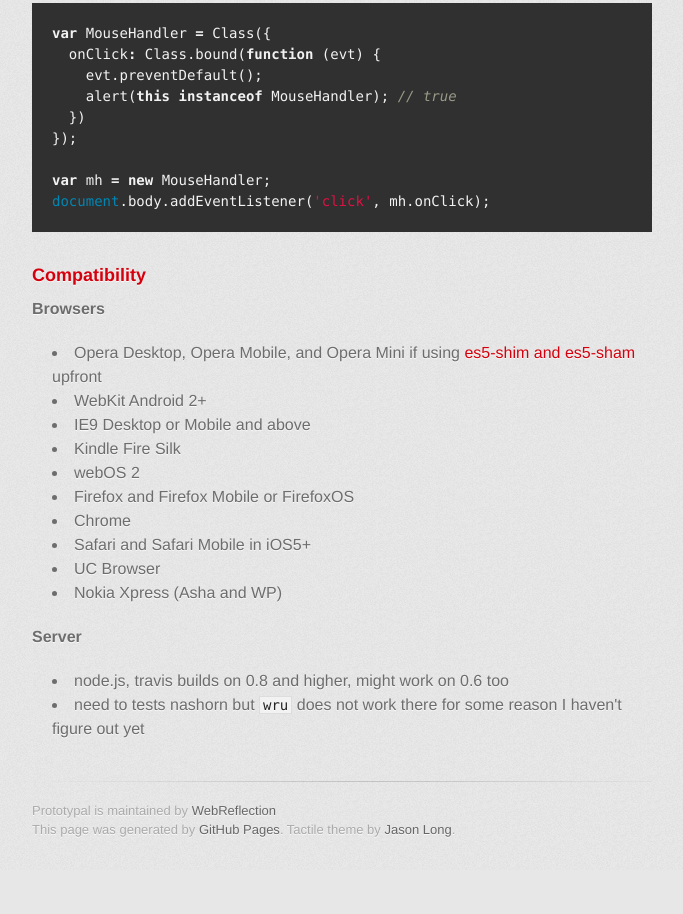
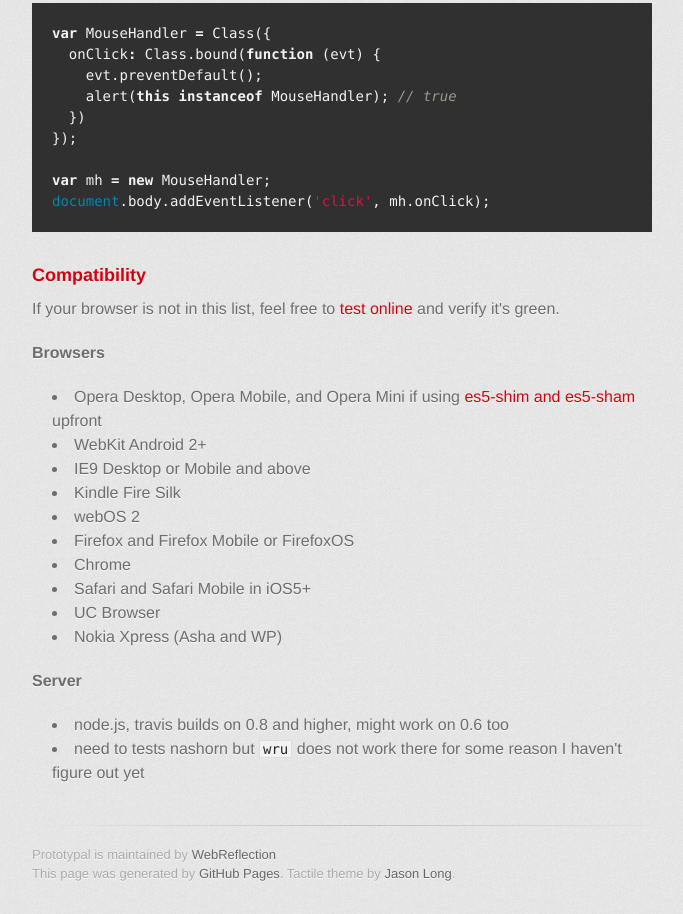
Before and after one commit to WebReflection/prototypal, a plain HTML site: page index.html in a window 1280 px wide. Shown: the part 4151-5065 px from the top of the page, without its empty margins (298-981 px from the left). Before the commit the page ends 5021 px from the top, so only its background shows below. Drawn offline with Linux system fonts and the light colour scheme; a web font is replaced by a local one.

```diff
--- a/index.html
+++ b/index.html
@@ -203,6 +203,8 @@
 <h3>
 <a name="compatibility" class="anchor" href="#compatibility"><span class="octicon octicon-link"></span></a>Compatibility</h3>
 
+<p>If your browser is not in this list, feel free to <a href="http://webreflection.github.io/prototypal/test/">test online</a> and verify it's green.</p>
+
 <p><strong>Browsers</strong></p>
 
 <ul>
```
Also changed, not shown: params.json (+1 -1 lines).
